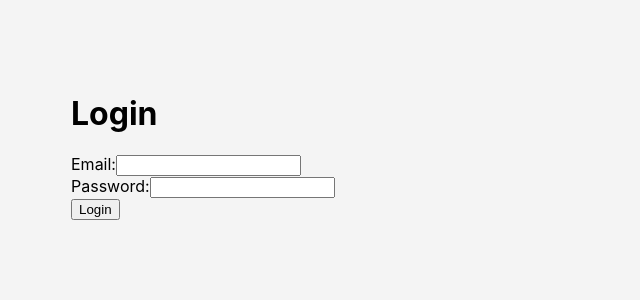
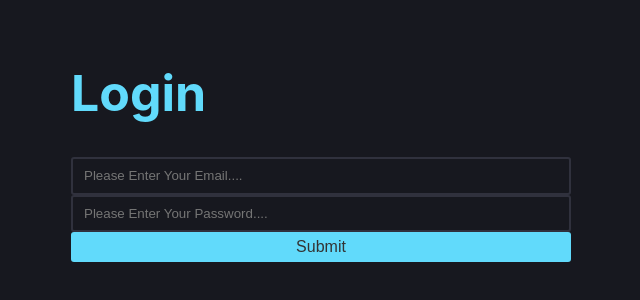
Before and after one commit to kjpandya1995/demo, a React (Create React App) app: page / in a window 1280 px wide. Shown: the part 254-554 px from the top of the page, without its empty margins (319-959 px from the left). Built offline with nearby package versions, Linux system fonts and the light colour scheme; the HTML template or start-up script is replaced by a standard one.

Commit message:
stylecomponent_use

```diff
--- a/src/App.css
+++ b/src/App.css
@@ -5,14 +5,6 @@
 .register-container {
   max-width: 500px;
   width: 100%;
-}
-
-.main {
-  height: 100vh;
-  display: flex;
-  align-items: center;
-  justify-content: center;
-  background-color: #f4f4f4;
 }
 
 .register-contaneir {
@@ -34,28 +26,43 @@
 }
 
 .task {
-  background-color: #c4c4c4;
-  padding: 6px;
+  background-color: #30313D;
+  border-radius: 10px;
+  padding: 5px 9px;
   margin-top: 5px;
   display: flex;
   align-items: center;
+  transition: opacity .3s linear;
   position: relative;
-  transition: opacity .3s linear;
-  padding-right: 30px;
-  border-radius: 8px;
-  padding-left: 8px;
-
 }
 
 .task svg {
+  /* height: 20px;
+  margin-right: 4px; */
   height: 20px;
-  margin-right: 4px;
+  margin-right: 6px;
+  fill: #61DAFB;
+}
 
+.form-control {
+  color: #ccc;
+  line-height: 1.8;
+}
+
+.form-control:focus {
+  color: #fff;
+  box-shadow: none;
 }
 
 .task.done {
   opacity: 0.5;
   text-decoration: line-through;
+}
+
+.task-name {
+  word-break: break-word;
+  padding-right: 20px;
+  text-transform: capitalize;
 }
 
 button.trash {
@@ -64,26 +71,42 @@ button.trash {
   position: absolute;
   right: 0;
   cursor: pointer;
+  pointer-events: none;
+
+}
+
+.task.done .trash {
+  pointer-events: auto;
 }
 
 button.trash svg {
-  fill: #000;
+  fill: #888;
   height: 14px;
 }
 
-form.todo_div {
+.task input {
+  border: 2px solid #555;
+  border-radius: 5px;
+  padding: 2px 4px;
+}
+
+.todo_div {
   border: 2px solid #30313d;
-  border-radius: 8px;
+  border-radius: 3px;
   padding: 5px;
   display: flex;
 }
 
-form.todo_div input[type="text"] {
+.todo_div input[type="text"],
+.todo_div input[type="email"],
+.todo_div input[type="password"] {
   background: none;
   border: 0;
   padding: 0 6px;
   display: block;
   width: 100%;
+  color: #ccc;
+  text-transform: capitalize;
 }
 
 form.todo_div button {
--- a/src/App.js
+++ b/src/App.js
@@ -1,4 +1,4 @@
-import React, { useEffect, useState } from "react";
+import React, { useState } from "react";
 import "./App.css";
 import Register from "./Components/Register";
 import List from "./Components/List";
@@ -19,14 +19,6 @@ function App() {
         event.preventDefault();
     };
 
-    useEffect(() => {
-        localStorage.setItem('tasks', JSON.stringify(tasks));
-    }, [tasks]);
-
-    useEffect(() => {
-        const tasks = JSON.parse(localStorage.getItem('tasks'));
-        setTasks(tasks);
-    }, []);
 
     const addTask = (name) => {
         setTasks(prevTasks => [...prevTasks, { name: name, done: false }]);
@@ -49,7 +41,7 @@ function App() {
 
     return (
         <><div className="main">
-            <div className="container register-container card pt-3 pb-3">
+            <div className="container register-container pt-3 pb-3">
 
                 {isRegistered ? (
                     <>
--- a/src/Components/List.js
+++ b/src/Components/List.js
@@ -1,4 +1,5 @@
 import React, { useState } from "react";
+import GlobalStyle from "./Style/GlobalStyle";
 
 export default function List({ onAdd }) {
   const [taskName, setTaskName] = useState('');
@@ -9,7 +10,7 @@ export default function List({ onAdd }) {
     setTaskName("");
   }
   return (
-    <div>
+    <><GlobalStyle /><div>
       <h1 className="text-center">Todo List</h1>
       <form className="todo_div" onSubmit={handleSubmit}>
         <input type="text"
@@ -19,5 +20,6 @@ export default function List({ onAdd }) {
         <button>+</button>
       </form>
     </div>
+    </>
   );
 }
--- a/src/Components/Register.js
+++ b/src/Components/Register.js
@@ -1,33 +1,46 @@
 import React from "react";
+import styled from "styled-components";
 import GlobalStyle from "./Style/GlobalStyle";
-import styled from "styled-components";
 
-// /home/iteamandroid/Desktop/Learning/ReactJs/react-crud/src/Style/GlobalStyle.js
-// import { GlobalStyle } from "../Style/GlobalStyle";
 
 export default function Register(props) {
 
-    // const Label = styled.label`
-    // color:#000;
-    // text-transform:Capitalize;
-    // font-weight:bold;
-    // `;
 
+  const Button = styled.button`
+  /* Common styles for all buttons */
+  font-size: 1em;
+  padding: 0.25em 1em;
+  border: 2px solid transparent;
+  border-radius: 3px;
+  cursor: pointer;
 
+  /* Default button styles */
+  background-color: #61DAFB;
+  color: #333;
+  width:100%;
+  transition:550ms all;
+  &:hover {
+        background-color: #fff;
+        color: #333;
+  }
+
+  `;
     return (
         <><GlobalStyle />
+
             <div className="">
                 <h1 className="text-center">Login</h1>
                 <form onSubmit={props.submit}>
-                <div className="from-group mt-3">
-                    <label htmlFor="email">Email:</label>
-                    <input type="email" name="email" required className="form-control" />
+                    <div className="from-group mt-3 todo_div">
+                        {/* <Label htmlFor="email">Email:</Label> */}
+                        <input type="email" name="email" required className="form-control" placeholder="Please Enter your Email...." />
                     </div>
-                <div className="from-group mt-3">
-                    <label htmlFor="password">Password:</label>
-                    <input type="password" name="password" required className="form-control" />
+                    <div className="from-group mt-3 todo_div">
+                        {/* <Label htmlFor="password">Password:</Label> */}
+                        <input type="password" name="password" required className="form-control" placeholder="Please Enter your Password...." />
                     </div>
-                <button type="submit" className="btn btn-primary mt-3">Login</button>
+                    <Button className="mt-4">Submit</Button>
+                    {/* <button type="submit" className="btn btn-primary mt-3">Login</button> */}
                 </form>
             </div></>
 
--- a/src/Components/Style/GlobalStyle.js
+++ b/src/Components/Style/GlobalStyle.js
@@ -1,18 +1,22 @@
-import creatGlobalStyle from "styled-components";
 
+import { createGlobalStyle } from "styled-components";
 
-const GlobalStyle = creatGlobalStyle`
+const GlobalStyle = createGlobalStyle`
+ body {
+    background-color: #17181f;
+    color: #ddd;
+ }
+  h1 {
+    font-size: 50px;
+    color: #61dafb;
+  }
+  .main {
+    height: 100vh;
+    display: flex;
+    align-items: center;
+    justify-content: center;
+  }
 
-body {
-    background:red ;
-}
-h1 {
-    font-size: 72px;
-    background: -webkit-linear-gradient(#eee, #333);
-    -webkit-background-clip: text;
-    -webkit-text-fill-color: transparent;
-}
 `;
 
-
 export default GlobalStyle;
--- a/src/Components/Task.js
+++ b/src/Components/Task.js
@@ -2,6 +2,7 @@ import React from "react";
 import Checkbox from "./Checkbox";
 
 export default function Task({ name, done, onToggle, onTrash }) {
+
   return (
     <div className={'task ' + (done ? 'done' : '')}>
 
```
Lines whose indentation alone changed are shown as unchanged.
